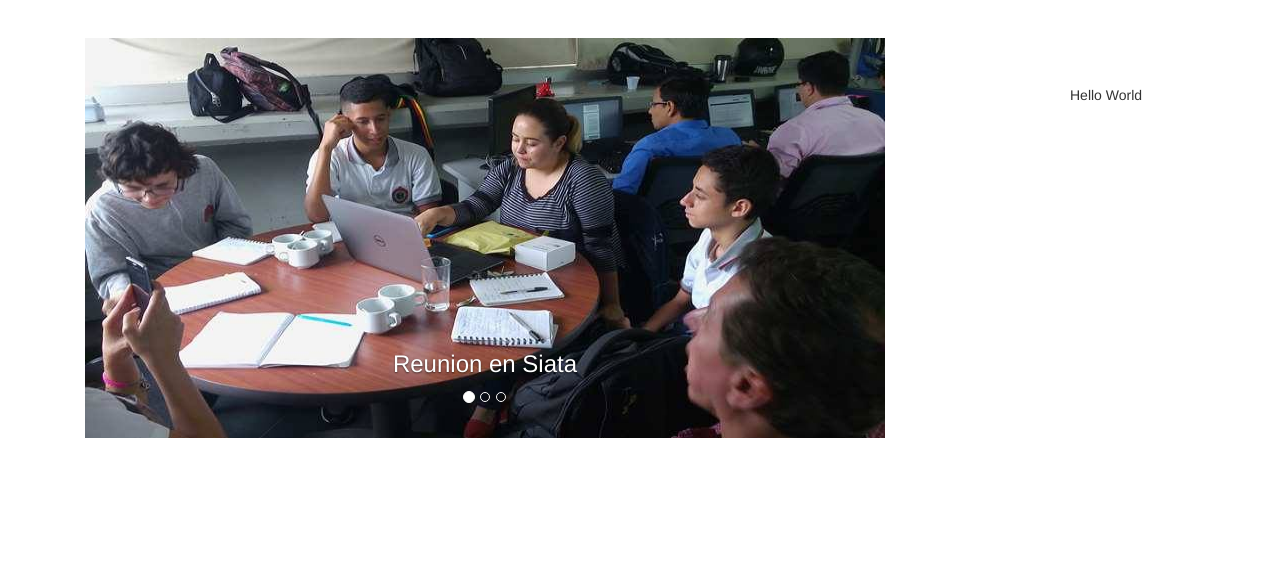
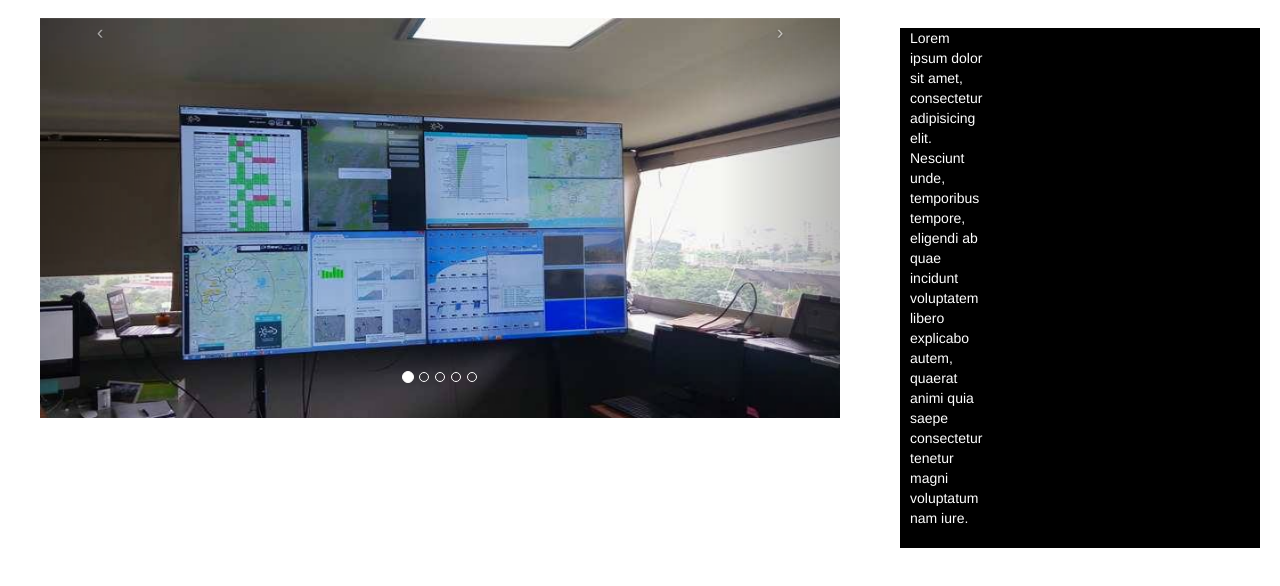
Before and after one commit to Jojivi/MyLittlePageWeb, a plain HTML site: page suppagina.html in a window 1280 px wide. Shown: the part 124-710 px from the top of the page. Drawn offline with Linux system fonts and the light colour scheme.

Commit message:
segundo commit

```diff
--- a/divisiones.css
+++ b/divisiones.css
@@ -1,6 +1,23 @@
-h5 {
-	padding-left: 1000px;
+div.text1 {
+
 	padding-bottom: 400px;
 	position: relative;
-	bottom: 350px;
+	left: 900px;
+	bottom: 390px;
+	background-color: #000;
+	display: inline-flex;
+	color: #ffffff;
+	padding top: 20px;
+	padding-bottom: 20px;
+	padding-right: 350px;
+	padding-left: 10px;
+	width: 10px;
 }
+body {
+	background-color: #ffffff;
+}
+
+div.carousel{
+	position: relative;
+	left: 20px;
+}
--- a/particles.js
+++ b/particles.js
@@ -33,7 +33,7 @@ var pJS = function(tag_id, params){
         type: 'circle',
         stroke: {
           width: 0,
-          color: '#ff0000'
+          color: '#ffffff'
         },
         polygon: {
           nb_sides: 5
--- a/particulas.js
+++ b/particulas.js
@@ -23,13 +23,13 @@ particlesJS('particles-js',
         }
       },
       "color": {
-        "value": "#003BFD"
+        "value": "#ffffff"
       },
       "shape": {
         "type": "circle",
         "stroke": {
           "width": 0,
-          "color": "#4FEBFF"
+          "color": "#ffffff"
         },
         "polygon": {
           "nb_sides": 5
--- a/suppagina.html
+++ b/suppagina.html
@@ -10,11 +10,7 @@
   width: 800px;
   height: 400px;
 }
- .carousel.slide
-  {
-    display: flex;
-    justify-content: center;
-  }
+
 </style>
 
 
@@ -42,47 +38,43 @@
     </ul>
   </div>
 </nav>
-<div class="container">
-    <br>
-      <div class="col-md-12">
-        <div id="carousel-1" class="carousel slide" data-ride="carousel">
-          <!-- indicadores -->
-          <ol class="carousel-indicators">
-            <li data-target="#carousel-1" data-slide-to="0" class="active"></li>
-            <li data-target="#carousel-1" data-slide-to="1"></li>
-            <li data-target="#carousel-1" data-slide-to="2"></li>
-          </ol>
-          <!-- Contenedor de los slide -->
-          <div class="carousel-inner" role="listbox">
-            <div class="item active">
-            <img src="images/worksolar1.jpg" class="img-responsive" alt="">
-            <div class="carousel-caption">
-            <h3>Reunion en Siata</h3>
-            </div>
-          </div>
+<div id="contenedor" class="carousel">
+    <div id="myCarousel" class="carousel slide">
+      <ol class="carousel-indicators">
+        <li data-target="#myCarousel" data-slide-to="0" class="active"></li>
+        <li data-target="#myCarousel" data-slide-to="1"></li>
+        <li data-target="#myCarousel" data-slide-to="2"></li>
+        <li data-target="#myCarousel" data-slide-to="3"></li>
+        <li data-target="#myCarousel" data-slide-to="4"></li>
+      </ol>
+      <!-- Carousel items -->
+      <div class="carousel-inner">
+        <div class="active item"><img  src="images/monitor.jpg" alt="banner1" /></div>
+        <div class="item"><img  src="images/reunion.jpg" alt="banner2" /></div>
+        <div class="item"><img  src="images/worksolar1.jpg" alt="banner3" /></div>
+        <div class="item"><img  src="images/robotica.jpg" alt="banner4" /></div>
+        <div class="item"><img  src="images/robotica2.jpg" alt="banner5" /></div>
+      </div>
+      <!-- Carousel nav -->
+      <a class="carousel-control left" href="#myCarousel" data-slide="prev">&lsaquo;</a>
+      <a class="carousel-control right" href="#myCarousel" data-slide="next">&rsaquo;</a>
+    </div>
+</div>
 
-             <div class="item">
-            <img src="images/monitor.jpg" class="img-responsive" alt="">
-            <div class="carousel-caption">
-            <h3>Este es nuestro slide</h3>
-            </div>
-          </div>
+<script src="js/jquery.js"></script>
+<script src="js/bootstrap.min.js"></script>
+<script>
+    $(document).ready(function()
+        $('.myCarousel').carousel()
+    });
+</script>
 
-           <div class="item">
-            <img src="images/reunion.jpg" class="img-responsive" alt="">
-            <div class="carousel-caption">
-            <h3>Este es nuestro slide</h3>
-            </div>
-          </div>
-
-        </div>
-      </div>
+<div class="text1">
+  Lorem ipsum dolor sit amet, consectetur adipisicing elit.
+   Nesciunt unde, temporibus tempore, eligendi ab quae incidunt voluptatem libero explicabo autem, quaerat animi quia saepe consectetur tenetur magni voluptatum nam iure.
 
 </div>
 
-<div class="bienvenida">
-<h5>Hello World</h5>
-</div>
 <script type="js/jquery.js""></script>
 <script type="js/boostrap.min.js"></script>
 </body>
```
Also changed, not shown: index.html (+1 -1 lines), images/robotica.jpg (added), images/robotica2.jpg (added).
